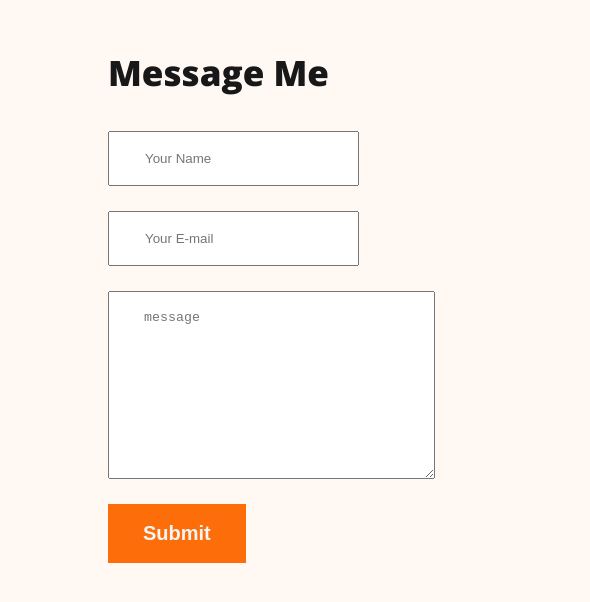
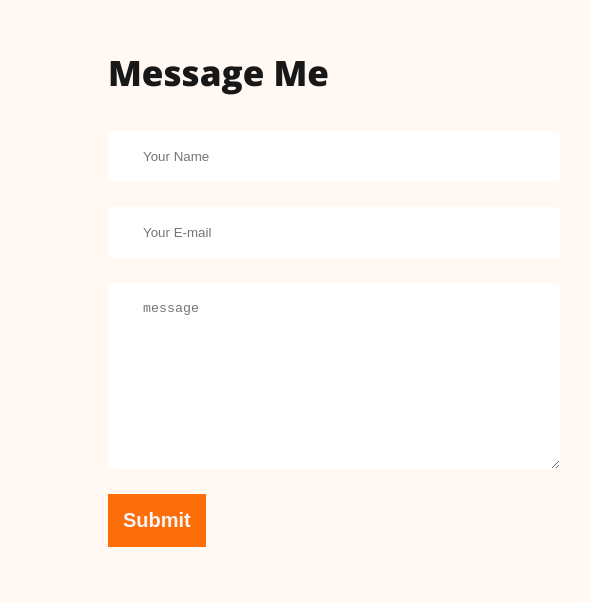
Before and after one commit to Tamanna8888/webdeveloper-portfolio, a plain HTML site: page index.html in a window 1280 px wide. Shown: the part 3181-3783 px from the top of the page, 582-1172 px from the left. Drawn offline with nearby package versions, Linux system fonts and the light colour scheme.

Commit message:
finished footer

```diff
--- a/index.html
+++ b/index.html
@@ -178,7 +178,7 @@
             <h3 class="section-title">Lets Connect</h3>
             <p class="description"> Lorem ipsum dolor sit, amet consectetur adipisicing elit. Sit expedita at, ratione animi ipsum hic exercitationem vitae.
             </p>
-            <div class="social-link">
+            <div class="social-links">
                 <a href=""><img src="images/icons/facebook.png" alt=""></a>
                 <a href=""><img src="images/icons/insta.png" alt=""></a>
                 <a href=""><img src="images/icons/twitter.png" alt=""></a>
--- a/styles/portfolio.css
+++ b/styles/portfolio.css
@@ -208,11 +208,22 @@ main section {
 
 .footer-column{
     width: 50%;
+
 }
 
-.contact input, textarea{
+.social-links a{
+    matgin-right:25px;
+}
+
+.contact input[type="text"],
+.contact input[type="email"],
+textarea{
 display: block;
 margin-bottom: 25px;
 padding: 18px 35px;
-
+color: #757575;
+border-radius: 5px;
+border: 0 ;
+background: #FFF;
+width: 100%;
 }
```
